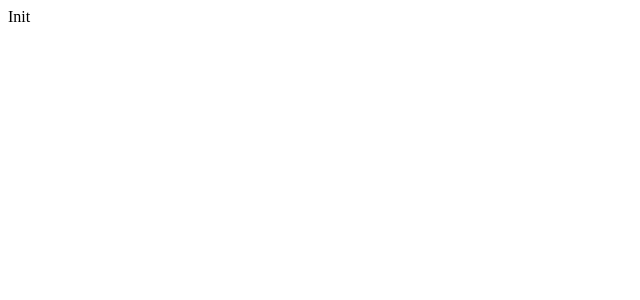
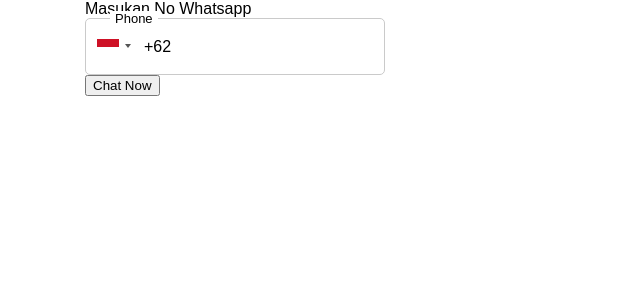
Before and after one commit to hariadiarief/active-personal-react-watsapan, a Next.js app: page / in a window 1280 px wide. Shown: the top 300 px of the page, without its empty margins (0-640 px from the left). Built offline with nearby package versions, Linux system fonts and the light colour scheme.

Commit message:
input number phone

```diff
--- a/package.json
+++ b/package.json
@@ -12,6 +12,7 @@
     "next-pwa": "^3.1.5",
     "node-sass": "4.14.1",
     "react": "17.0.1",
-    "react-dom": "17.0.1"
+    "react-dom": "17.0.1",
+    "react-phone-input-2": "^2.13.9"
   }
 }
--- a/src/pages/_app.js
+++ b/src/pages/_app.js
@@ -2,6 +2,8 @@ import Head from 'next/head'
 import { Fragment } from 'react'
 
 import '../styles/main.scss'
+// import 'react-phone-input-2/lib/style.css'
+import 'react-phone-input-2/lib/material.css'
 
 function MyApp({ Component, pageProps }) {
 	return (
--- a/src/pages/index.js
+++ b/src/pages/index.js
@@ -1,14 +1,31 @@
+import { useState } from 'react'
 import Head from 'next/head'
+import PhoneInput from 'react-phone-input-2'
 
 export default function Home() {
+	const [number, setNumber] = useState(null)
+
 	return (
-		<div className=''>
+		<div className='container'>
 			<Head>
-				<title>Create Next App</title>
+				<title>Watsapan</title>
 				<link rel='icon' href='/favicon.ico' />
 			</Head>
 
-			<main className=''>Init</main>
+			<main className=''>
+				<span>Masukan No Whatsapp</span>
+
+				<PhoneInput
+					country={'id'}
+					defaultMask={'...-....-....'}
+					enableSearch={true}
+					disableSearchIcon={true}
+					countryCodeEditable={false}
+					value={number}
+					onChange={(phone) => setNumber(phone)}
+				/>
+				<button>Chat Now</button>
+			</main>
 
 			<footer className=''></footer>
 		</div>
--- /dev/null
+++ b/src/styles/_container.scss
@@ -0,0 +1,31 @@
+.container {
+    width: 100%;
+    padding-right: 15px;
+    padding-left: 15px;
+    margin-right: auto;
+    margin-left: auto;
+}
+
+@media (min-width: 576px) {
+    .container {
+        max-width: 540px;
+    }
+}
+
+@media (min-width: 768px) {
+    .container {
+        max-width: 720px;
+    }
+}
+
+@media (min-width: 992px) {
+    .container {
+        max-width: 960px;
+    }
+}
+
+@media (min-width: 1200px) {
+    .container {
+        max-width: 1140px;
+    }
+}
--- /dev/null
+++ b/src/styles/_styles.scss
@@ -0,0 +1,16 @@
+.card {
+    background: #fff;
+    box-shadow: 0 1px 2px 0 rgba(34, 36, 38, .15);
+    border-radius: .28571429rem;
+    border: 1px solid rgba(34, 36, 38, .15);
+}
+
+.home__header {
+    padding: 21px;
+
+    >img {
+        width: 32px;
+        height: 32px;
+    }
+
+}
--- a/src/styles/main.scss
+++ b/src/styles/main.scss
@@ -0,0 +1,24 @@
+@import './container';
+@import './styles';
+
+* {
+    box-sizing: border-box;
+    font-family: "Poppins", sans-serif;
+}
+
+*:focus {
+    outline: none;
+}
+
+body {
+    margin: 0px;
+}
+
+a {
+    text-decoration: none;
+    color: inherit;
+}
+
+button {
+    cursor: pointer;
+}
```
Also changed, not shown: 1 other file (tests, documents, lock files or other folders).
